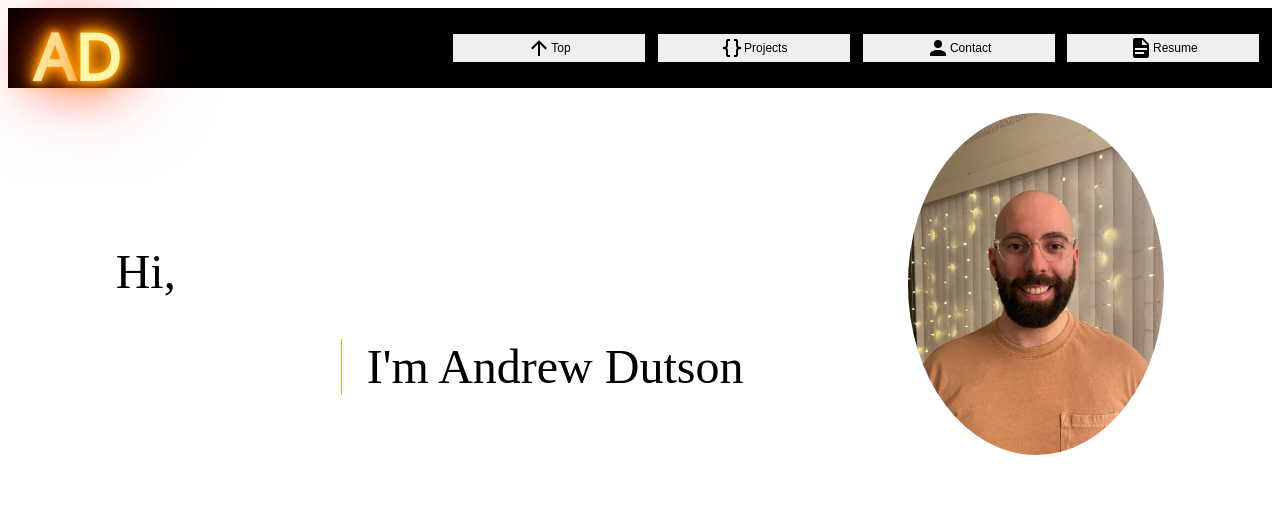
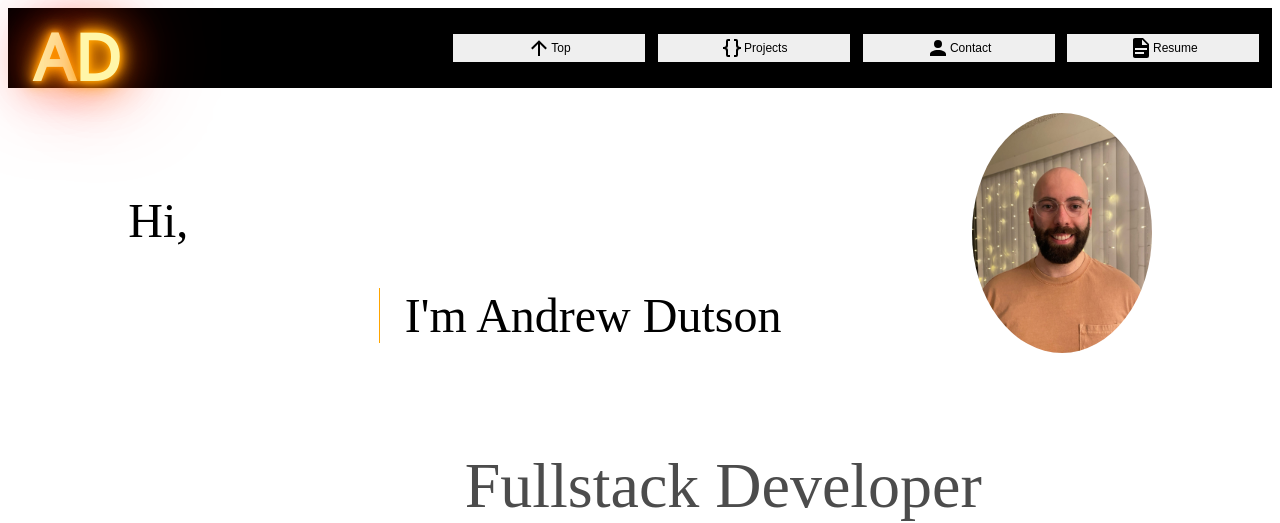
Before and after one commit to DutsAndrew/personal-portfolio, a React (Create React App) app: page / in a window 1280 px wide. Shown: the top 523 px of the page. Built offline with nearby package versions, Linux system fonts and the light colour scheme; the HTML template or start-up script is replaced by a standard one; a web font is replaced by a local one.

Commit message:
profile picture fix

```diff
--- a/src/styles/App.css
+++ b/src/styles/App.css
@@ -126,6 +126,7 @@
   margin-right: 2%;
   max-width: 20vw;
   height: auto;
+  max-height: 30vh;
 }
 
 .roles-container {
```
